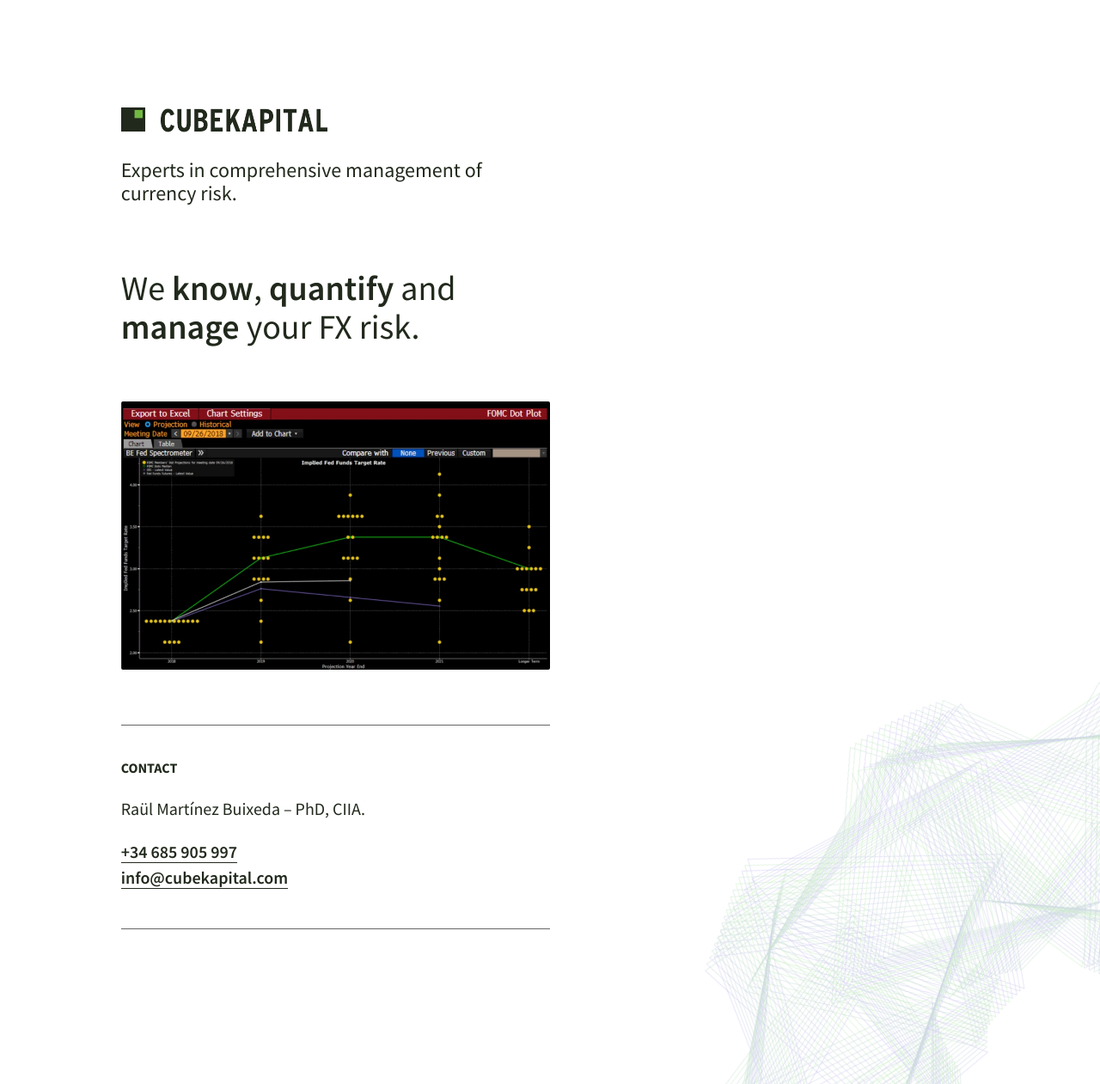
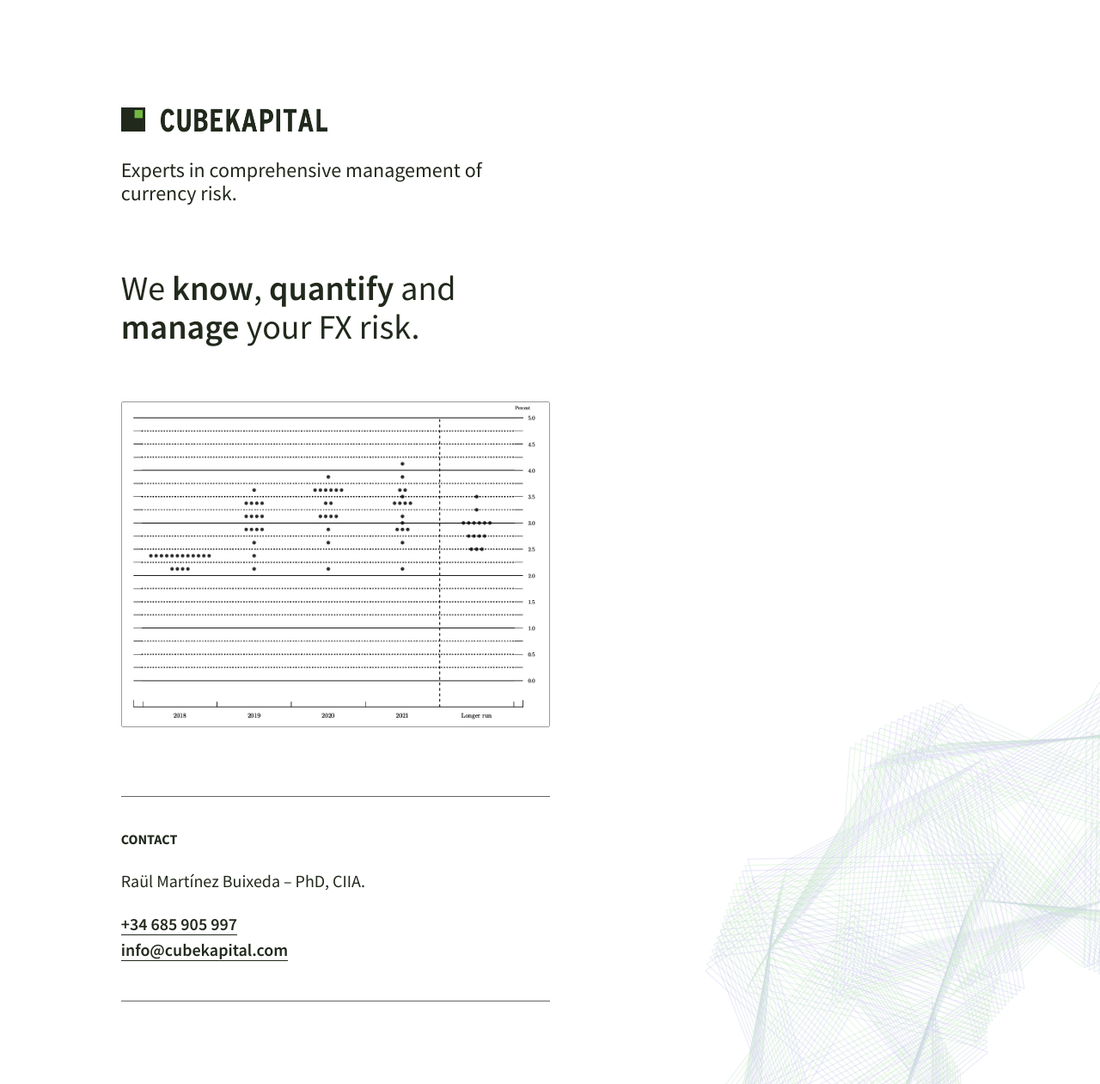
Before and after one commit to AdrianoLatorre/adriano.latorre.info, a Jekyll site: the page ck/index.html, which Jekyll copies as it is, in a window 1280 px wide and 1261 px high. Shown: the whole window at 86% size. Built offline with Jekyll 4.4.1, drawn with Linux system fonts in a browser that asks for light colours.

Commit message:
New image

```diff
--- a/css/ck.scss
+++ b/css/ck.scss
@@ -118,7 +118,8 @@
 .image {
 	display: block;
 	line-height: 0;
-	margin: 64px 0;
+	margin: 64px 0 80px;
+	border: 1px solid #999;
 	border-radius: 2px;
 	overflow: hidden;
 }
```
Also changed, not shown: ck/-/graph.jpg, ck/-/graph.png (deleted).
